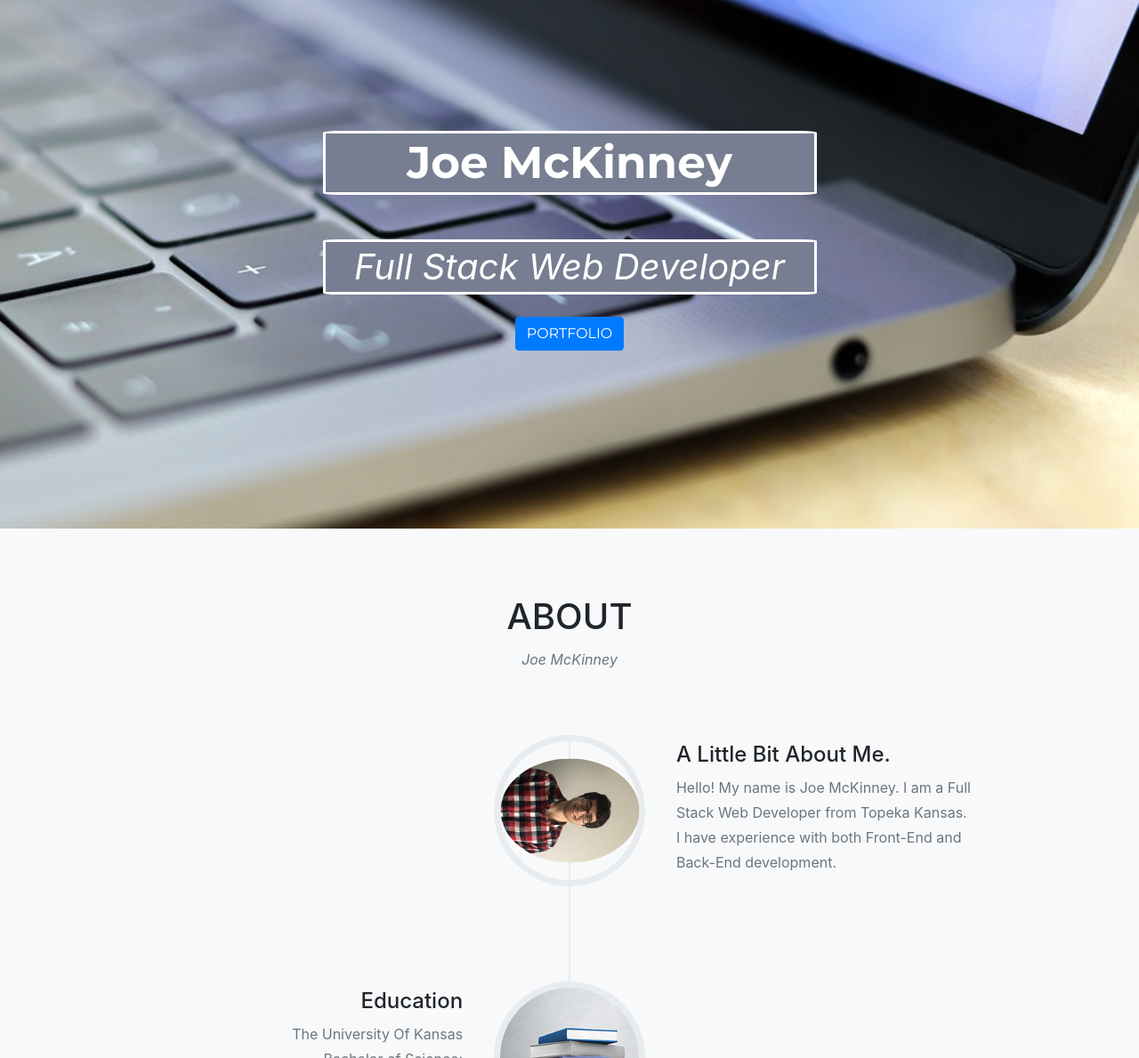
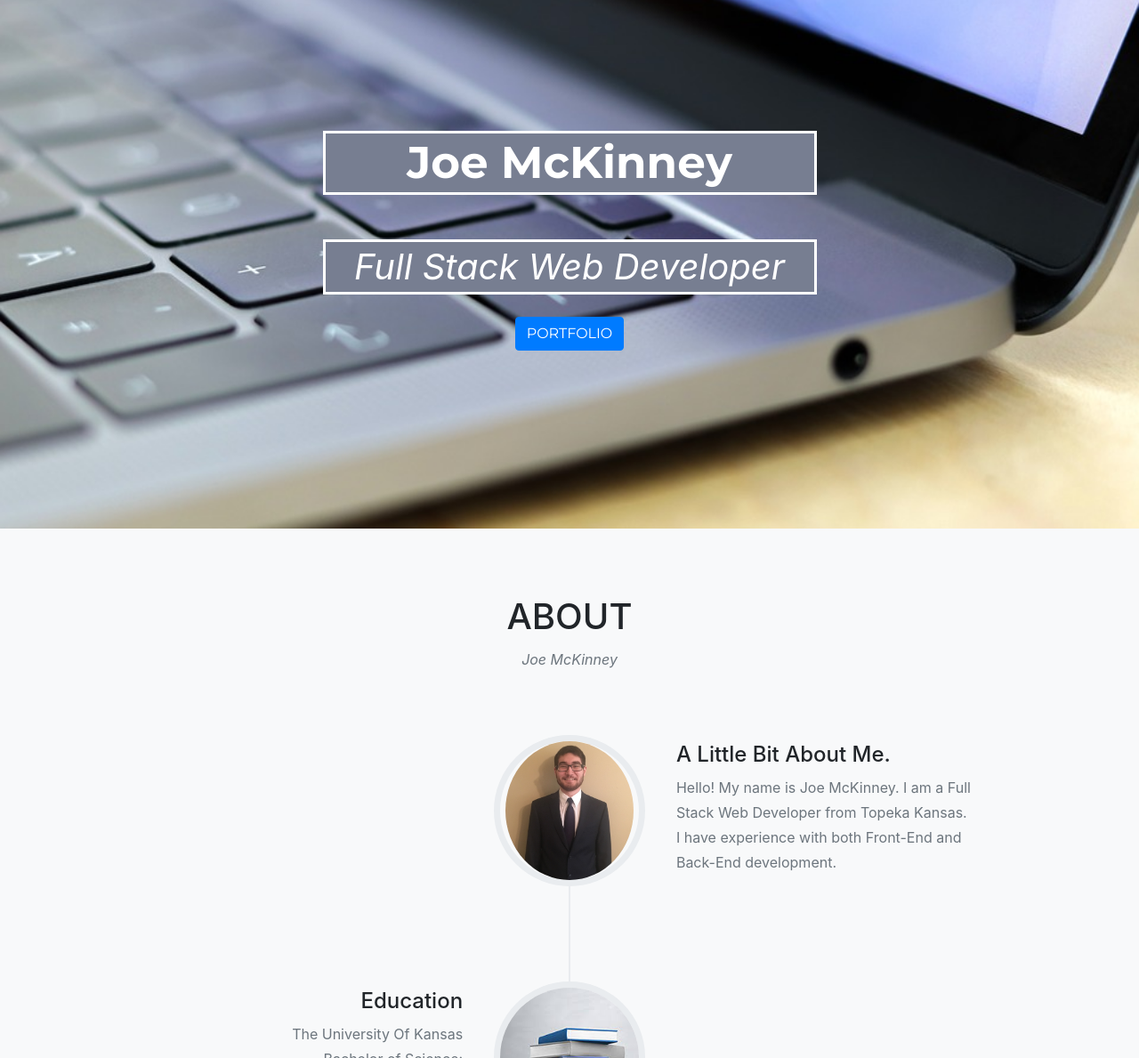
Before and after one commit to josephfmck/Responsive-Portfolio, a website with bundled scripts: page index.html in a window 1280 px wide. Shown: the part 153-1342 px from the top of the page at 89% size. Built offline with nearby package versions, Linux system fonts and the light colour scheme; a web font is replaced by a local one.

```diff
--- a/css/agency.css
+++ b/css/agency.css
@@ -109,12 +109,6 @@
 }
 
 #profile-img {
-    /*profile picture rotated*/
-    -webkit-transform:rotate(90deg);
-    -moz-transform: rotate(90deg);
-    -ms-transform: rotate(90deg);
-    -o-transform: rotate(90deg);
-    transform: rotate(90deg);
     height: 100%;
 }
 
@@ -211,7 +205,6 @@
 width: 50%;
 margin-left: 25%;
 border: solid #fff;
-border-radius: 3%;
 padding: 8px 0px;
 }
 
@@ -233,7 +226,6 @@
   width: 50%;
   margin-left: 25%;
   border: solid #fff;
-  border-radius: 3%;
   padding: 8px 0px;
 
   font-size: 50px;
--- a/index.html
+++ b/index.html
@@ -82,7 +82,7 @@
 
               <li class="timeline-inverted">
                 <div class="timeline-image">
-                  <img class="rounded-circle img-fluid" id="profile-img" src="img/about/Joe-Profile.JPG" alt="">
+                  <img class="rounded-circle img-fluid" id="profile-img" src="img/about/Joe-Business.jpg">
                 </div>
                 <div class="timeline-panel">
                   <div class="timeline-heading">
```
